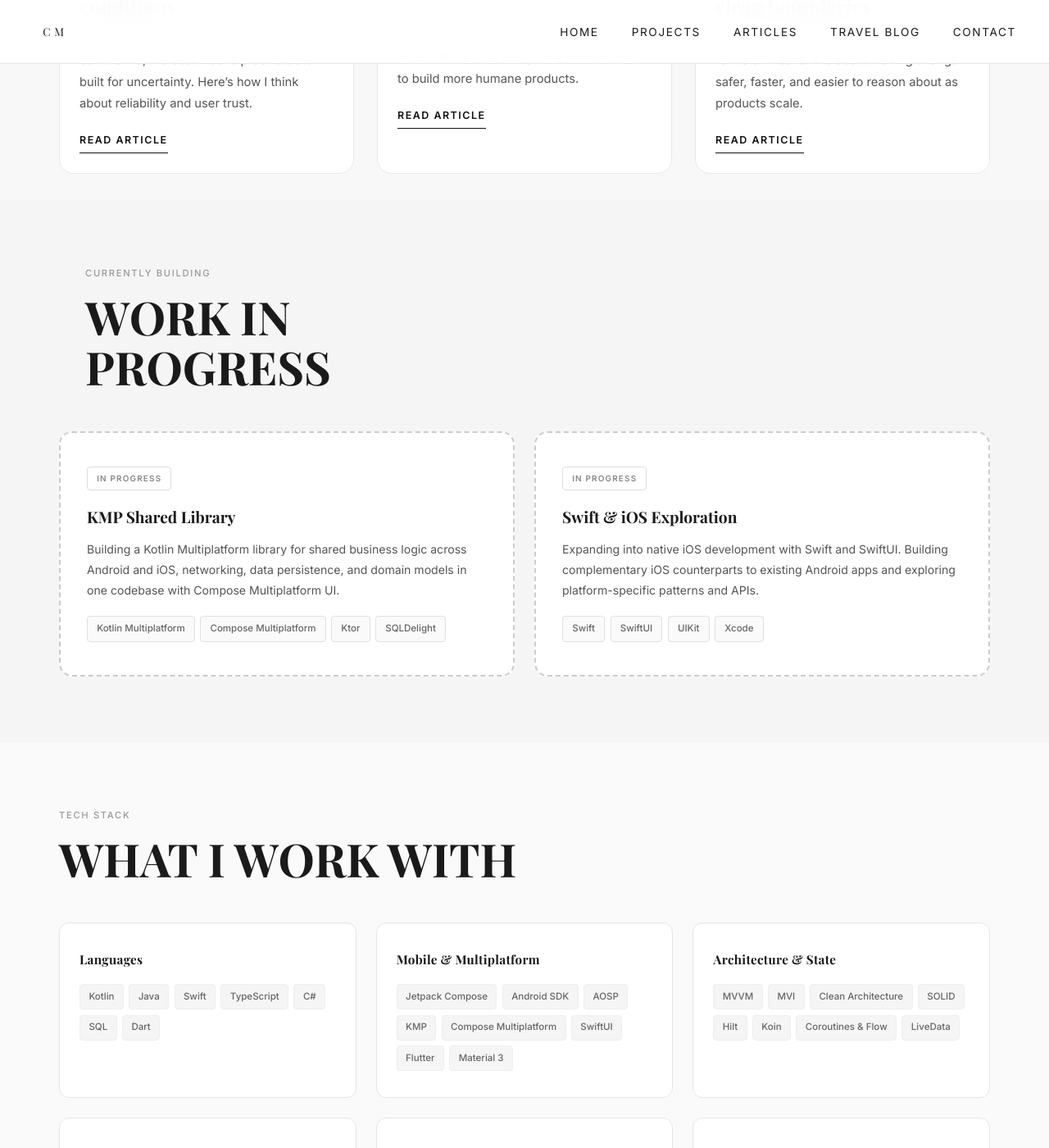
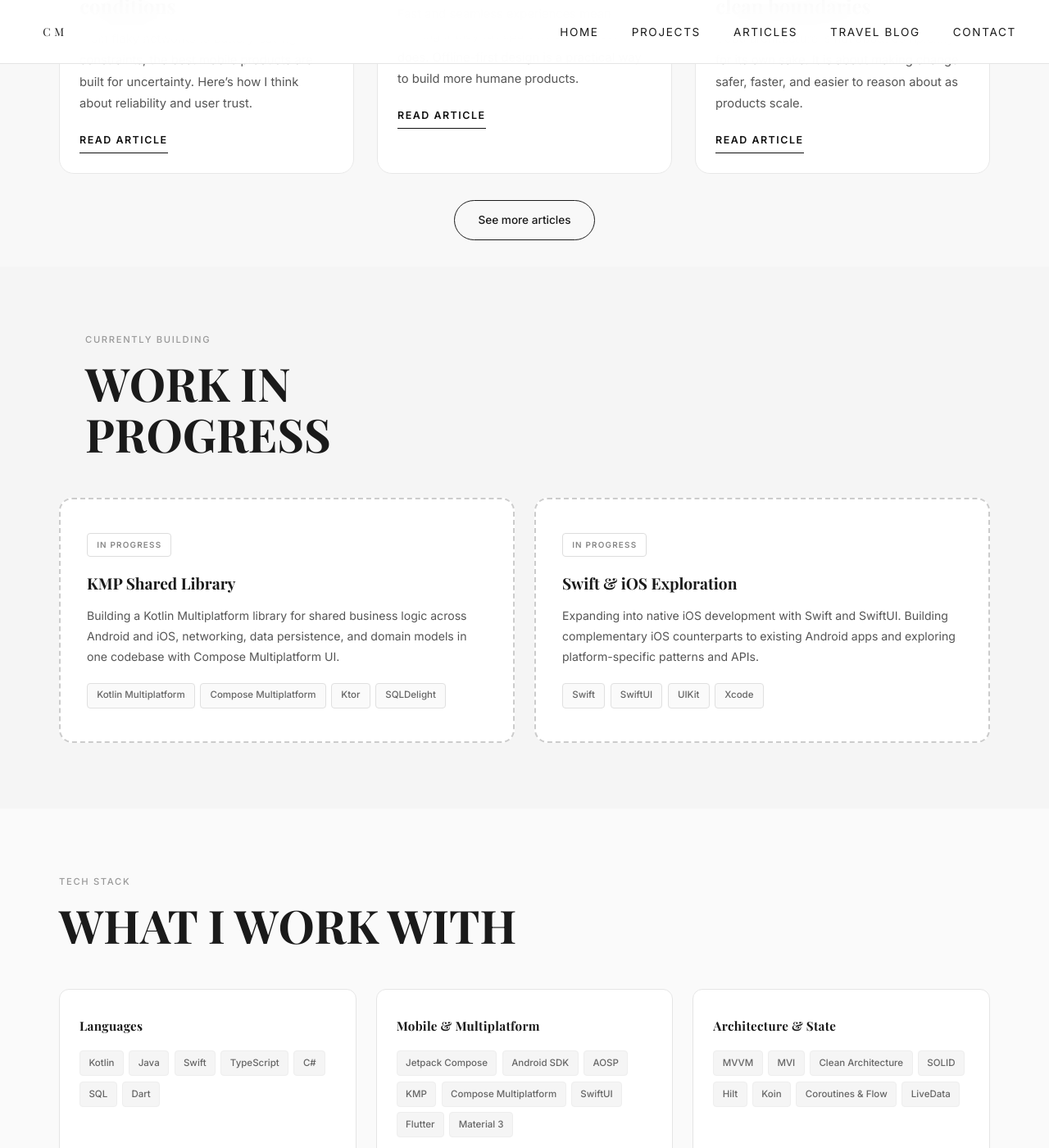
Before and after one commit to carolinemusyoka/portfolio, a Jekyll site: the page built from index.html, in a window 1280 px wide and 1400 px high, scrolled down 5668 px. Shown: the whole window at 82% size. Built offline with Jekyll 4.4.1, drawn with Linux system fonts in a browser that asks for light colours; some web fonts are replaced.

Commit message:
see more btn, outlines

```diff
--- a/assets/css/style.css
+++ b/assets/css/style.css
@@ -1652,6 +1652,12 @@ img {
   transform: scaleX(0.6);
 }
 
+.pf-articles-more {
+  display: flex;
+  justify-content: center;
+  margin-top: 2rem;
+}
+
 .pf-article-list-hero,
 .pf-article-post {
   background: #f9f9f9;
--- a/index.html
+++ b/index.html
@@ -407,6 +407,10 @@ body_class: portfolio-page
         </div>
       </article>
     </div>
+
+    <div class="pf-articles-more">
+      <a href="{{ '/articles/' | relative_url }}" class="pf-btn pf-btn-outline">See more articles</a>
+    </div>
   </div>
 </section>
 
```
